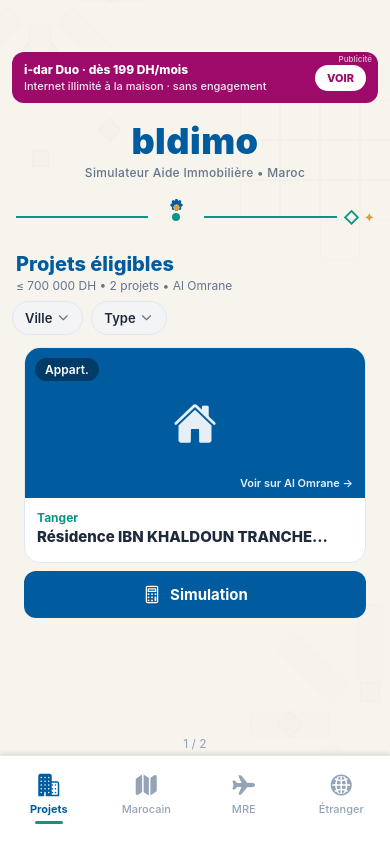
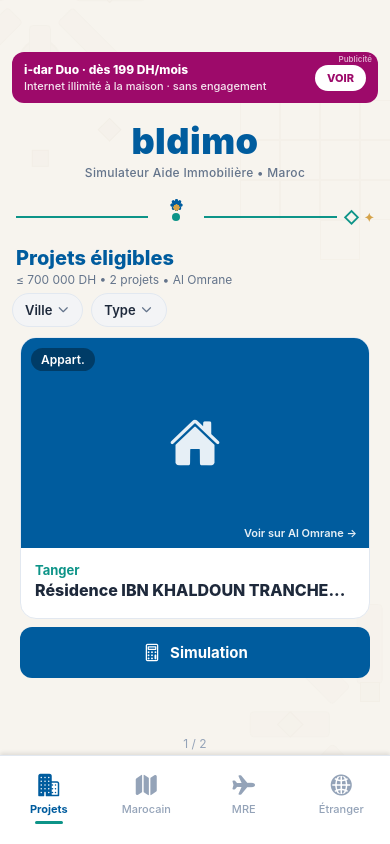
Before and after one commit to TAXI84/bldimo, a React Native app: screen / in a window 390 px wide. Built offline with nearby package versions, Linux system fonts and the light colour scheme.

Commit message:
ui: larger project cards (image 210), use space from compact ad

```diff
--- a/app/projets.tsx
+++ b/app/projets.tsx
@@ -18,8 +18,8 @@
 import { Colors } from '../src/constants/theme';
 
 const { width: SCREEN_W } = Dimensions.get('window');
-const CARD_WIDTH = SCREEN_W - 48;
-const CARD_MARGIN = 12;
+const CARD_WIDTH = SCREEN_W - 40;
+const CARD_MARGIN = 10;
 
 const ALL_PROJECTS = getProjects();
 
@@ -32,7 +32,6 @@
   return n.toLocaleString('fr-MA');
 }
 
-/** Surface / prix uniquement si données réelles ; sinon rien */
 function ProjectMeta({ project }: { project: Project }) {
   const hasSurface = project.surfaceMin != null || project.surfaceMax != null;
   const hasPrice = project.priceMin != null || project.priceMax != null;
@@ -194,7 +193,7 @@
                         resizeMode="cover"
                       />
                     ) : (
-                      <Ionicons name="home" size={44} color="rgba(255,255,255,0.9)" />
+                      <Ionicons name="home" size={52} color="rgba(255,255,255,0.9)" />
                     )}
                     <View style={styles.badge}>
                       <Text style={styles.badgeText}>{typeLabel(project.type)}</Text>
@@ -305,7 +304,7 @@
 }
 
 const styles = StyleSheet.create({
-  container: { flex: 1, backgroundColor: 'transparent', paddingTop: 10 },
+  container: { flex: 1, backgroundColor: 'transparent', paddingTop: 4 },
   title: {
     fontSize: 20,
     fontWeight: '800',
@@ -316,14 +315,14 @@
     fontSize: 12,
     color: Colors.textLight,
     paddingHorizontal: 16,
-    marginBottom: 8,
+    marginBottom: 6,
     marginTop: 2,
   },
   filterLine: {
     flexDirection: 'row',
     alignItems: 'center',
     paddingHorizontal: 12,
-    marginBottom: 8,
+    marginBottom: 6,
   },
   dropBtn: {
     flexDirection: 'row',
@@ -338,7 +337,7 @@
     marginRight: 8,
   },
   dropText: { fontSize: 13, fontWeight: '600', color: Colors.text, maxWidth: 90, marginRight: 4 },
-  scrollContent: { paddingHorizontal: 12, paddingTop: 4 },
+  scrollContent: { paddingHorizontal: 10, paddingTop: 4 },
   cardWrap: { width: CARD_WIDTH, marginHorizontal: CARD_MARGIN },
   card: {
     backgroundColor: Colors.card,
@@ -349,7 +348,7 @@
     elevation: 3,
   },
   imageArea: {
-    height: 150,
+    height: 210,
     alignItems: 'center',
     justifyContent: 'center',
     overflow: 'hidden',
@@ -377,15 +376,15 @@
     fontSize: 11,
     fontWeight: '600',
   },
-  body: { padding: 12 },
+  body: { padding: 14 },
   cityText: {
-    fontSize: 12,
+    fontSize: 13,
     color: Colors.secondary,
     fontWeight: '700',
     marginBottom: 2,
   },
   cardTitle: {
-    fontSize: 15,
+    fontSize: 16,
     fontWeight: '800',
     color: Colors.text,
     marginBottom: 4,
@@ -398,7 +397,7 @@
     marginBottom: 2,
   },
   metaPrice: {
-    fontSize: 13,
+    fontSize: 14,
     fontWeight: '700',
     color: Colors.primary,
   },
@@ -408,7 +407,7 @@
     flexDirection: 'row',
     alignItems: 'center',
     justifyContent: 'center',
-    paddingVertical: 12,
+    paddingVertical: 14,
     borderRadius: 12,
   },
   simButtonText: { color: '#fff', fontSize: 15, fontWeight: '700', marginLeft: 8 },
```
